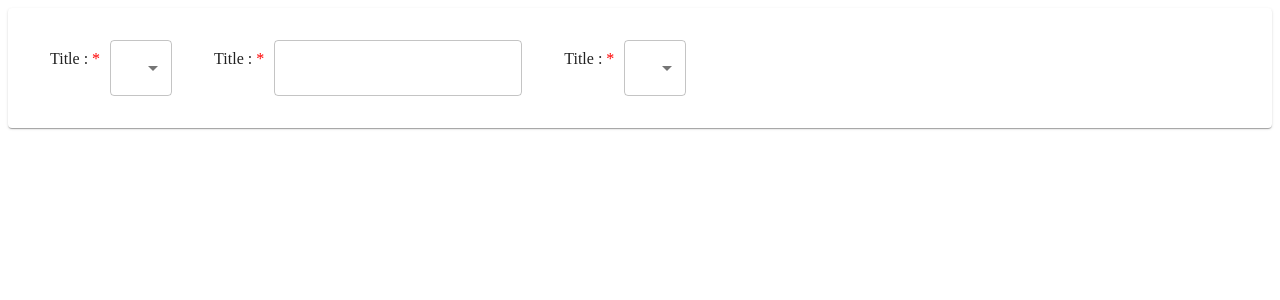
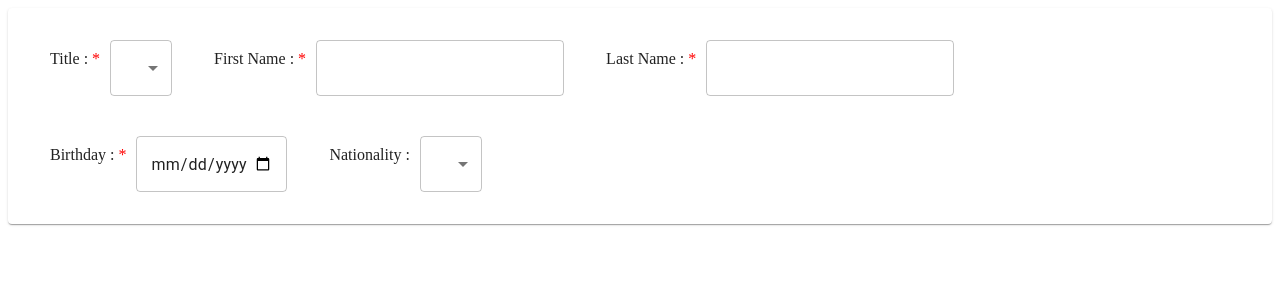
Before and after one commit to xzees/KPC, a React (Create React App) app: page / in a window 1280 px wide. Shown: the top 300 px of the page. Built offline with nearby package versions, Linux system fonts and the light colour scheme.

Commit message:
set input in form

```diff
--- /dev/null
+++ b/src/components/Form/Input copy/useStyles.ts
@@ -0,0 +1,18 @@
+import { createStyles, makeStyles, Theme } from "@material-ui/core";
+
+const useStyles = makeStyles((theme: Theme) =>
+  createStyles({
+    label: {
+      padding: 10,
+      "& span": {
+        color: "red"
+      }
+    },
+    BoxInline: {
+      flexDirection: "row",
+      display: "flex"
+    }
+  })
+);
+
+export default useStyles;
--- /dev/null
+++ b/src/components/Form/Input/index.tsx
@@ -0,0 +1,51 @@
+import React from "react";
+import { Box, TextField } from "@material-ui/core";
+import { MenuItem } from "material-ui";
+import useStyles from "./useStyles";
+
+interface InputType {
+  label: string;
+  req: boolean;
+  value?: string;
+  helperText: string;
+  error?: boolean;
+  isSelect?: boolean;
+  option?: any[] | undefined;
+  isDate?: boolean;
+  inputProps?: any;
+}
+
+const index = (props: InputType) => {
+  const classes = useStyles();
+
+  return (
+    <Box className={classes.BoxInline} p={1} m={1}>
+      <Box className={classes.label}>
+        {props.label} : {props.req && <span>*</span>}
+      </Box>
+      <Box>
+        <TextField
+          id="standard-select-currency"
+          variant="outlined"
+          select={props.isSelect}
+          type={props.isDate ? "date" : ""}
+          helperText={props.helperText}
+          error={props.error}
+          value={props.value}
+          inputProps={props.inputProps}
+        >
+          {props.option && props.option.length > 0 &&
+            props.option.map((value: any, index: number) => {
+              return (
+                <MenuItem key={index} value={value}>
+                  {value}
+                </MenuItem>
+              );
+            })}
+        </TextField>
+      </Box>
+    </Box>
+  );
+};
+
+export default index;
--- /dev/null
+++ b/src/components/Form/Input/useStyles.ts
@@ -0,0 +1,18 @@
+import { createStyles, makeStyles, Theme } from "@material-ui/core";
+
+const useStyles = makeStyles((theme: Theme) =>
+  createStyles({
+    label: {
+      padding: 10,
+      "& span": {
+        color: "red"
+      }
+    },
+    BoxInline: {
+      flexDirection: "row",
+      display: "flex"
+    }
+  })
+);
+
+export default useStyles;
--- a/src/components/Form/index.tsx
+++ b/src/components/Form/index.tsx
@@ -3,10 +3,12 @@ import Paper from "@material-ui/core/Paper";
 import Container from "../../layout/Container";
 import { Box, Grid } from "@material-ui/core";
 import useStyles from "./useStyles";
-import Input from "../../components/Input";
+import Input from "./Input";
 
 const Form = (props: any) => {
   const classes = useStyles();
+
+
   return (
     <Container justifyContent={"center !important"}>
       <Paper className={classes.paper}>
@@ -16,28 +18,43 @@ const Form = (props: any) => {
               <Input
                 label={"Title"}
                 req={true}
-                // value={"Mr"}
                 helperText={""}
                 error={false}
                 isSelect={true}
                 option={["Mr", "Ms"]}
               />
               <Input
-                label={"Title"}
+                label={"First Name"}
                 req={true}
-                // value={"Mr"}
                 helperText={""}
                 error={false}
                 isSelect={false}
               />
               <Input
-                label={"Title"}
+                label={"Last Name"}
                 req={true}
-                // value={"Mr"}
+                helperText={""}
+                error={false}
+                isSelect={false}
+              />
+            </Box>
+            <Box display="flex" flexWrap="wrap" width={"100% !important"}>
+              <Input
+                label={"Birthday"}
+                req={true}
+                helperText={""}
+                error={false}
+                isDate={true}
+                inputProps={{ max: new Date().toISOString().slice(0,10)
+              }}
+              />
+              <Input
+                label={"Nationality"}
+                req={false}
                 helperText={""}
                 error={false}
                 isSelect={true}
-                option={["Mr", "Ms"]}
+                option={[]}
               />
             </Box>
           </form>
--- a/src/components/Input/index.tsx
+++ /dev/null
@@ -1,47 +0,0 @@
-import React from "react";
-import { Box, TextField } from "@material-ui/core";
-import { MenuItem } from "material-ui";
-import useStyles from "./useStyles";
-
-interface InputType {
-  label: string;
-  req: boolean;
-  value?: string;
-  helperText: string;
-  error?: boolean;
-  isSelect?: boolean;
-  option?: any[] | undefined;
-}
-
-const index = (props: InputType) => {
-  const classes = useStyles();
-
-  return (
-    <Box className={classes.BoxInline} p={1} m={1}>
-      <Box className={classes.label}>
-        {props.label} : {props.req && <span>*</span>}
-      </Box>
-      <Box>
-        <TextField
-          id="standard-select-currency"
-          variant="outlined"
-          select={props.isSelect}
-          helperText={props.helperText}
-          error={props.error}
-          value={props.value}
-        >
-          {props.option && props.option.length > 0 &&
-            props.option.map((value: any, index: number) => {
-              return (
-                <MenuItem key={index} value={value}>
-                  {value}
-                </MenuItem>
-              );
-            })}
-        </TextField>
-      </Box>
-    </Box>
-  );
-};
-
-export default index;
--- a/src/components/Input/useStyles.ts
+++ /dev/null
@@ -1,18 +0,0 @@
-import { createStyles, makeStyles, Theme } from "@material-ui/core";
-
-const useStyles = makeStyles((theme: Theme) =>
-  createStyles({
-    label: {
-      padding: 10,
-      "& span": {
-        color: "red"
-      }
-    },
-    BoxInline: {
-      flexDirection: "row",
-      display: "flex"
-    }
-  })
-);
-
-export default useStyles;
```
Also changed, not shown: src/components/Form/Input copy/index.tsx (added, +51 -0 lines).
